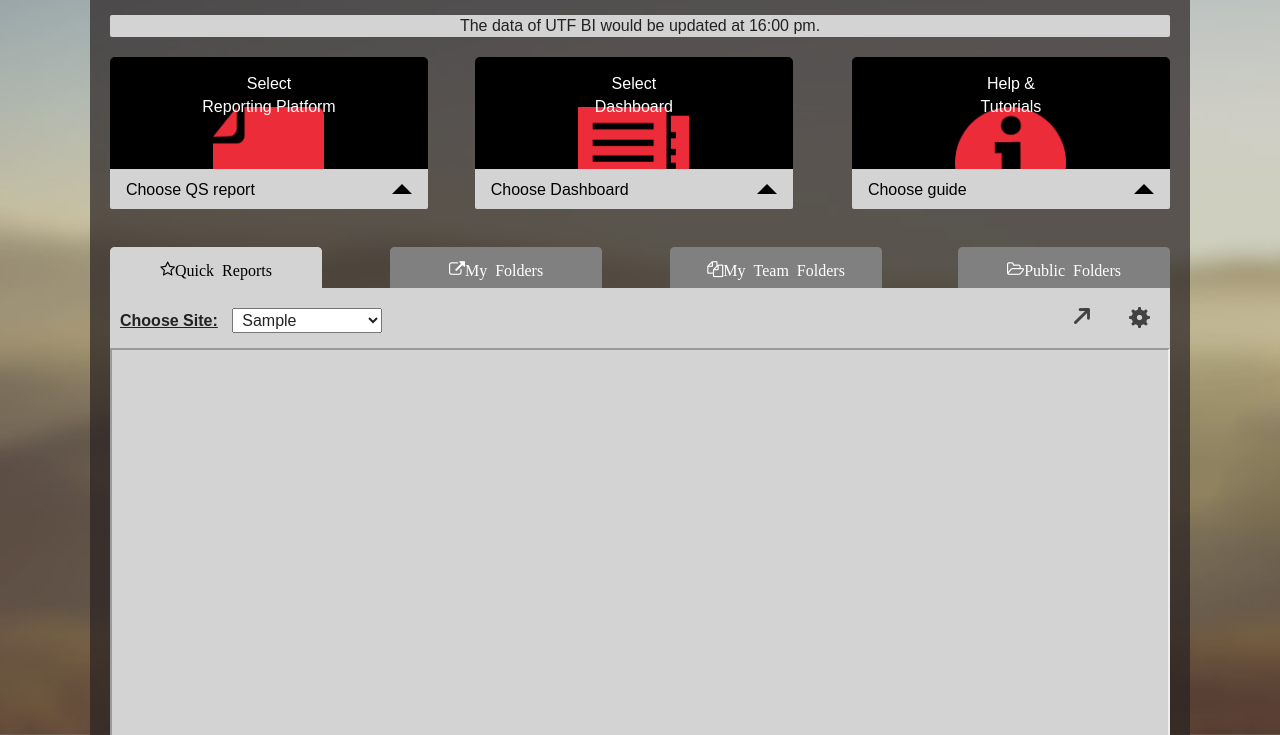
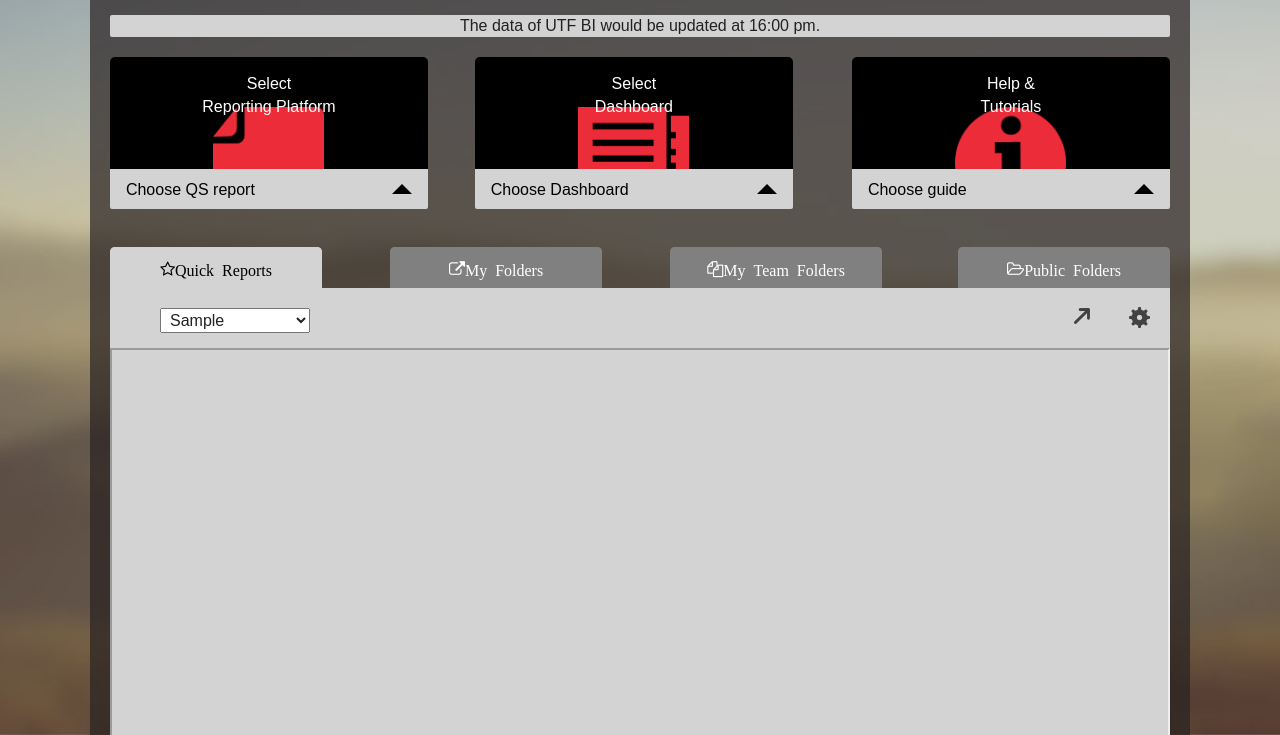
Before and after one commit to ronikar/WebApp, a plain HTML site: page index.html in a window 1280 px wide. Both pictures are taken after typing "Sample", "Sample", "Sample", "Sample", "Sample", "Sample" into the empty fields and a click on the input "save". Shown: the part 65-800 px from the top of the page. Drawn offline with nearby package versions, Linux system fonts and the light colour scheme.

Commit message:
add hidden label

```diff
--- a/css/main.css
+++ b/css/main.css
@@ -537,17 +537,11 @@ iframe {
 }
 
 select{
-	margin: 20px 0px 0px 10px;
+	margin: 20px 0px 0px 50px;
 	min-width: 150px;
 	font-size: 16px;
 	padding: 2px 0 2px 5px;
 
-}
-.selectSite{
-	margin: 20px 0px 0px 10px;
-	font-size: 16px;
-	text-decoration: underline;
-	font-weight: bold;
 }
 
 form .img{
--- a/index.html
+++ b/index.html
@@ -19,7 +19,8 @@
 				<a href="#"><img src="img/logo-netcraft.svg" alt="netcraft"></a>
 
 				<form class="search-box">
-					<input type="search" name="q" placeholder="search">
+					<label class="hidden" for="searchBox">Search Site:</label>
+					<input type="search" id="searchBox" name="q" placeholder="search">
 				</form>
 			</div>
 		</header>
@@ -96,7 +97,7 @@
 				<div id="quick-reports-panel">
 					<div class="iframe-menu">
 						<form>
-							<label class="selectSite" for="select1">Choose Site:</label>
+							<label class="hidden" for="select1">Choose Site:</label>
 							<select id="select1">
 
 							</select>
@@ -150,7 +151,7 @@
 				<div id="my-team-folders-panel">
 					<div class="iframe-menu">
 						<form>
-							<label class="selectSite" for="select2">Choose Site:</label>
+							<label class="hidden" for="select2">Choose Site:</label>
 							<select id="select2">
 
 							</select>
--- a/js/main.js
+++ b/js/main.js
@@ -208,7 +208,7 @@ $(document).ready(function(){
 			}
 			siteSelectOptions.show();
 			externalTab.show();
-			currTab.find(".selectSite").show();
+			//currTab.find(".selectSite").show();
 
 
 		}else
@@ -216,7 +216,7 @@ $(document).ready(function(){
 			iframeElements[numTab].removeAttr("src");
 			siteSelectOptions.hide();
 			externalTab.hide();
-			currTab.find(".selectSite").hide();
+			//currTab.find(".selectSite").hide();
 		}
 
 
```
